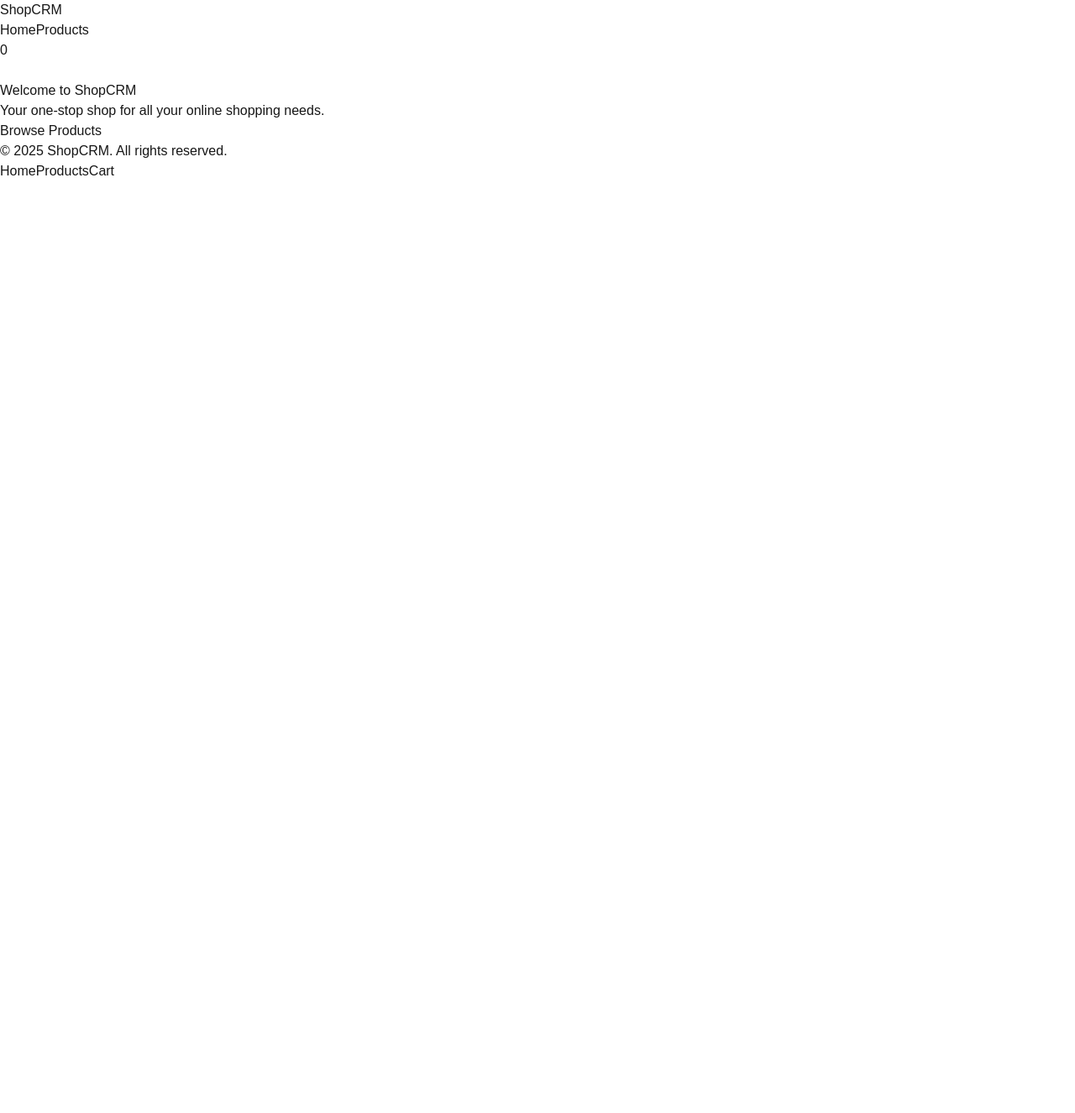
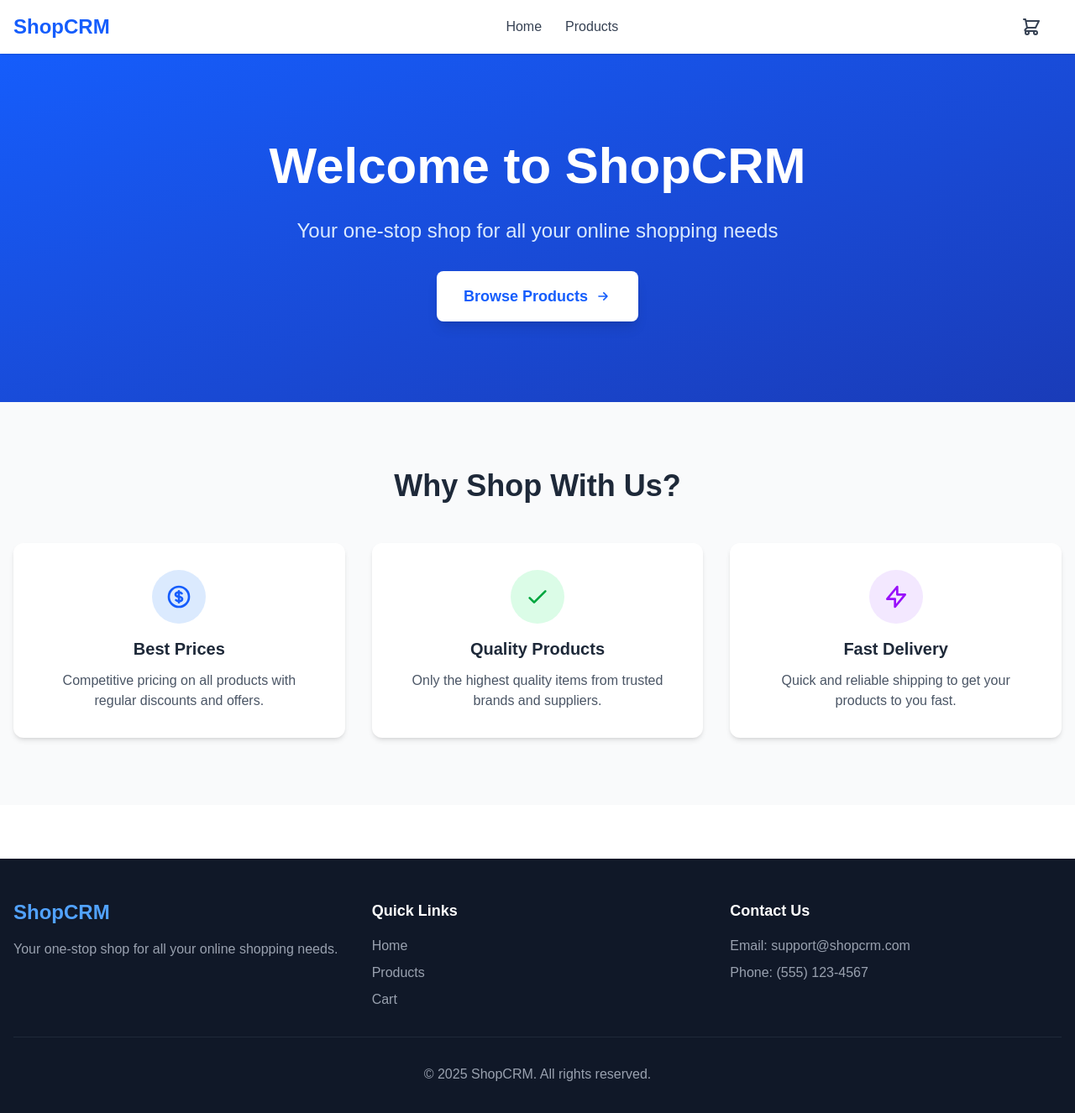
Before and after one commit to ayushsharma-1/ShopCRM, a Next.js app: page / in a window 1280 px wide. Shown: the top 1326 px of the page at 84% size. Before the commit the page ends 800 px from the top, so only its background shows below. Built offline with nearby package versions, Linux system fonts and the light colour scheme.

Commit message:
Fix: Adding CSS and make it more visually appeal

```diff
--- a/app/page.js
+++ b/app/page.js
@@ -8,12 +8,67 @@ export default function Home() {
     <>
       <Header />
       <main>
-        <h1>Welcome to ShopCRM</h1>
-        <p>Your one-stop shop for all your online shopping needs.</p>
-        <Link href="/products">Browse Products</Link>
+        <section className="bg-gradient-to-br from-blue-600 to-blue-800 text-white">
+          <div className="container mx-auto px-4 py-24">
+            <div className="max-w-3xl mx-auto text-center">
+              <h1 className="text-5xl md:text-6xl font-bold mb-6 leading-tight">
+                Welcome to ShopCRM
+              </h1>
+              <p className="text-xl md:text-2xl mb-8 text-blue-100">
+                Your one-stop shop for all your online shopping needs
+              </p>
+              <Link
+                href="/products"
+                className="inline-flex items-center gap-2 bg-white text-blue-600 px-8 py-4 rounded-lg font-bold text-lg hover:bg-blue-50 transition-colors shadow-lg hover:shadow-xl"
+              >
+                Browse Products
+                <svg className="w-5 h-5" fill="none" stroke="currentColor" viewBox="0 0 24 24">
+                  <path strokeLinecap="round" strokeLinejoin="round" strokeWidth={2} d="M13 7l5 5m0 0l-5 5m5-5H6" />
+                </svg>
+              </Link>
+            </div>
+          </div>
+        </section>
+        <section className="py-20 bg-gray-50">
+          <div className="container mx-auto px-4">
+            <h2 className="text-3xl md:text-4xl font-bold text-center text-gray-800 mb-12">
+              Why Shop With Us?
+            </h2>
+            <div className="grid grid-cols-1 md:grid-cols-3 gap-8">
+              <div className="bg-white p-8 rounded-xl shadow-md text-center">
+                <div className="w-16 h-16 bg-blue-100 rounded-full flex items-center justify-center mx-auto mb-4">
+                  <svg className="w-8 h-8 text-blue-600" fill="none" stroke="currentColor" viewBox="0 0 24 24">
+                    <path strokeLinecap="round" strokeLinejoin="round" strokeWidth={2} d="M12 8c-1.657 0-3 .895-3 2s1.343 2 3 2 3 .895 3 2-1.343 2-3 2m0-8c1.11 0 2.08.402 2.599 1M12 8V7m0 1v8m0 0v1m0-1c-1.11 0-2.08-.402-2.599-1M21 12a9 9 0 11-18 0 9 9 0 0118 0z" />
+                  </svg>
+                </div>
+                <h3 className="text-xl font-semibold mb-3 text-gray-800">Best Prices</h3>
+                <p className="text-gray-600">Competitive pricing on all products with regular discounts and offers.</p>
+              </div>
+
+              <div className="bg-white p-8 rounded-xl shadow-md text-center">
+                <div className="w-16 h-16 bg-green-100 rounded-full flex items-center justify-center mx-auto mb-4">
+                  <svg className="w-8 h-8 text-green-600" fill="none" stroke="currentColor" viewBox="0 0 24 24">
+                    <path strokeLinecap="round" strokeLinejoin="round" strokeWidth={2} d="M5 13l4 4L19 7" />
+                  </svg>
+                </div>
+                <h3 className="text-xl font-semibold mb-3 text-gray-800">Quality Products</h3>
+                <p className="text-gray-600">Only the highest quality items from trusted brands and suppliers.</p>
+              </div>
+
+              <div className="bg-white p-8 rounded-xl shadow-md text-center">
+                <div className="w-16 h-16 bg-purple-100 rounded-full flex items-center justify-center mx-auto mb-4">
+                  <svg className="w-8 h-8 text-purple-600" fill="none" stroke="currentColor" viewBox="0 0 24 24">
+                    <path strokeLinecap="round" strokeLinejoin="round" strokeWidth={2} d="M13 10V3L4 14h7v7l9-11h-7z" />
+                  </svg>
+                </div>
+                <h3 className="text-xl font-semibold mb-3 text-gray-800">Fast Delivery</h3>
+                <p className="text-gray-600">Quick and reliable shipping to get your products to you fast.</p>
+              </div>
+            </div>
+          </div>
+        </section>
       </main>
       <Footer />
-
     </>
   )
 }
--- a/components/layout/Footer.js
+++ b/components/layout/Footer.js
@@ -2,14 +2,38 @@ import Link from 'next/link';
 
 export default function Footer() {
     return (
-        <footer>
-            <div>
-                <p>&copy; {new Date().getFullYear()} ShopCRM. All rights reserved.</p>
-                <nav>
-                    <Link href="/">Home</Link>
-                    <Link href="/products">Products</Link>
-                    <Link href="/cart">Cart</Link>
-                </nav>
+        <footer className="bg-gray-900 text-white mt-16">
+            <div className="container mx-auto px-4 py-12">
+                <div className="grid grid-cols-1 md:grid-cols-3 gap-8">
+                    <div>
+                        <h3 className="text-2xl font-bold text-blue-400 mb-4">ShopCRM</h3>
+                        <p className="text-gray-400">Your one-stop shop for all your online shopping needs.</p>
+                    </div>
+                    <div>
+                        <h4 className="text-lg font-semibold mb-4">Quick Links</h4>
+                        <nav className="space-y-2">
+                            <Link href="/" className="block text-gray-400 hover:text-blue-400 transition-colors">
+                                Home
+                            </Link>
+                            <Link href="/products" className="block text-gray-400 hover:text-blue-400 transition-colors">
+                                Products
+                            </Link>
+                            <Link href="/cart" className="block text-gray-400 hover:text-blue-400 transition-colors">
+                                Cart
+                            </Link>
+                        </nav>
+                    </div>
+                    <div>
+                        <h4 className="text-lg font-semibold mb-4">Contact Us</h4>
+                        <div className="space-y-2 text-gray-400">
+                            <p>Email: support@shopcrm.com</p>
+                            <p>Phone: (555) 123-4567</p>
+                        </div>
+                    </div>
+                </div>
+                <div className="border-t border-gray-800 mt-8 pt-8 text-center text-gray-400">
+                    <p>&copy; {new Date().getFullYear()} ShopCRM. All rights reserved.</p>
+                </div>
             </div>
         </footer>
     );
--- a/components/layout/Header.js
+++ b/components/layout/Header.js
@@ -5,25 +5,44 @@ import { useState, useEffect} from 'react';
 import { useRouter } from 'next/navigation';
 import { useSelector } from 'react-redux';
 
-const Logo = () => (<Link href="/">ShopCRM</Link>);
+const Logo = () => (
+    <Link href="/" className="text-2xl font-bold text-blue-600 hover:text-blue-700 transition-colors">
+        ShopCRM
+    </Link>
+);
 
 const NavLink = ({ href, children }) => (
-    <Link href={href}>{children}</Link>
+    <Link
+        href={href}
+        className="text-gray-700 hover:text-blue-600 font-medium transition-colors px-3 py-2 rounded-lg hover:bg-blue-50"
+    >
+        {children}
+    </Link>
 );
 
 const CartButton = () => {
+    const router = useRouter();
     const cartItems = useSelector((state) => state.cart.items);
+    const totalItems = useSelector((state) => state.cart.totalItem);
+
     return (
-        <button>
-            <div>
-                <span>{cartItems.length}</span>
-            </div>
+        <button
+            onClick={() => router.push('/cart')}
+            className="relative p-2 text-gray-700 hover:text-blue-600 transition-colors"
+        >
+            <svg className="w-6 h-6" fill="none" stroke="currentColor" viewBox="0 0 24 24">
+                <path strokeLinecap="round" strokeLinejoin="round" strokeWidth={2} d="M3 3h2l.4 2M7 13h10l4-8H5.4M7 13L5.4 5M7 13l-2.293 2.293c-.63.63-.184 1.707.707 1.707H17m0 0a2 2 0 100 4 2 2 0 000-4zm-8 2a2 2 0 11-4 0 2 2 0 014 0z" />
+            </svg>
+            {totalItems > 0 && (
+                <span className="absolute -top-1 -right-1 bg-red-500 text-white text-xs font-bold rounded-full w-5 h-5 flex items-center justify-center">
+                    {totalItems}
+                </span>
+            )}
         </button>
     );
 }
 
 export default function Header() {
-    // const dispatch = useDispatch();
     const router = useRouter();
     const [scrolled, setScrolled] = useState(false);
     const [mobileMenuOpen, setMobileMenuOpen] = useState(false);
@@ -39,24 +58,43 @@ export default function Header() {
     }, []);
 
     return (
-        <header>
-            <div>
-                <div>
+        <header className={`sticky top-0 z-50 bg-white transition-shadow duration-300 ${
+            scrolled ? 'shadow-md' : 'shadow-sm'
+        }`}>
+            <div className="container mx-auto px-4">
+                <div className="flex items-center justify-between h-16">
                     <Logo />
-                    <nav>
+                    <nav className="hidden md:flex items-center space-x-1">
                         <NavLink href="/">Home</NavLink>
                         <NavLink href="/products">Products</NavLink>
                     </nav>
-                    <div>
+                    <div className="flex items-center space-x-4">
                         <CartButton />
-                        <div></div> {/* userMenu placeholder */}
-                        <button>
-                            <div></div>
+                        <button
+                            onClick={() => setMobileMenuOpen(!mobileMenuOpen)}
+                            className="md:hidden p-2 text-gray-700 hover:text-blue-600 transition-colors"
+                        >
+                            <svg className="w-6 h-6" fill="none" stroke="currentColor" viewBox="0 0 24 24">
+                                {mobileMenuOpen ? (
+                                    <path strokeLinecap="round" strokeLinejoin="round" strokeWidth={2} d="M6 18L18 6M6 6l12 12" />
+                                ) : (
+                                    <path strokeLinecap="round" strokeLinejoin="round" strokeWidth={2} d="M4 6h16M4 12h16M4 18h16" />
+                                )}
+                            </svg>
                         </button>
                     </div>
                 </div>
+                {mobileMenuOpen && (
+                    <nav className="md:hidden py-4 space-y-2 border-t border-gray-200">
+                        <Link href="/" className="block px-4 py-2 text-gray-700 hover:bg-blue-50 hover:text-blue-600 rounded-lg transition-colors">
+                            Home
+                        </Link>
+                        <Link href="/products" className="block px-4 py-2 text-gray-700 hover:bg-blue-50 hover:text-blue-600 rounded-lg transition-colors">
+                            Products
+                        </Link>
+                    </nav>
+                )}
             </div>
         </header>
-    )
-
+    );
 }
```
